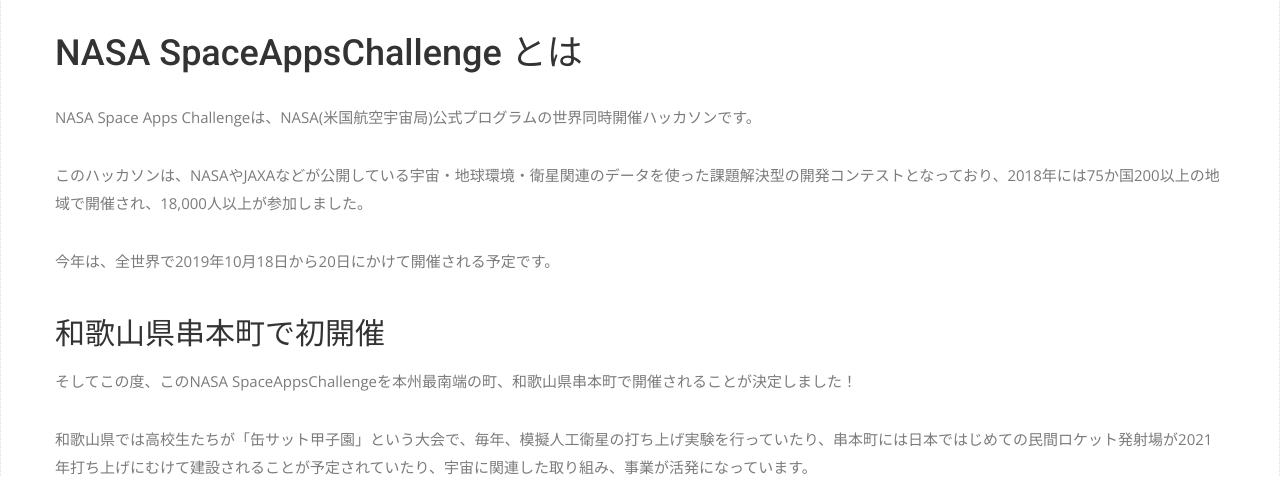
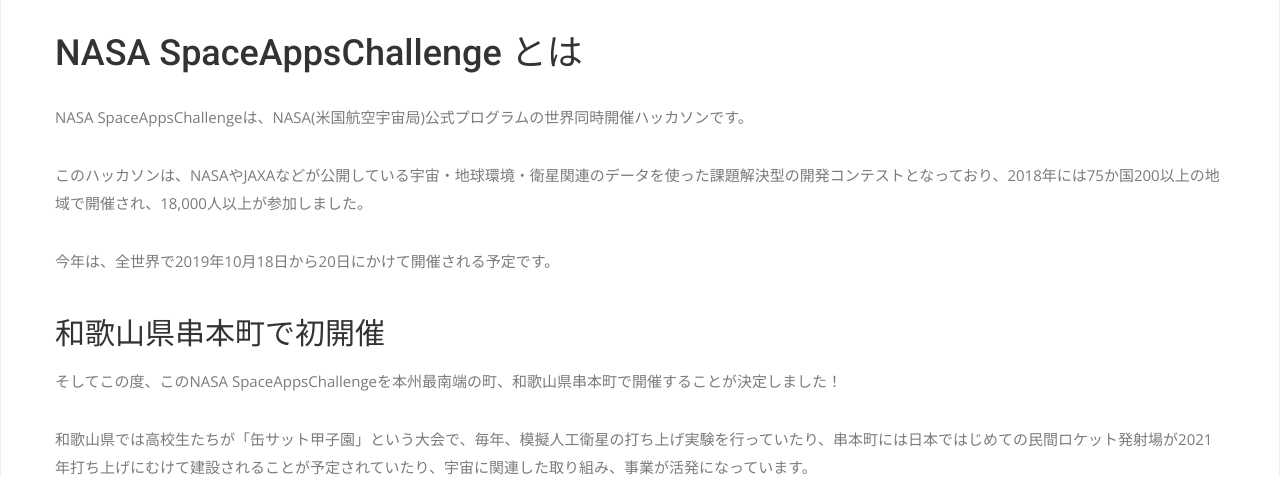
Before and after one commit to naogify/space-apps-kushimoto.github.io, a Jekyll site: the page built from _posts/2019-08-16-about-nsac.md, in a window 1280 px wide. Shown: the part 296-773 px from the top of the page. Built offline with Jekyll 4.4.1, drawn with Linux system fonts in a browser that asks for light colours; nearby versions of some CDN libraries; some web fonts are replaced.

Commit message:
記事の内容を修正

```diff
--- a/_posts/2019-08-16-about-nsac.md
+++ b/_posts/2019-08-16-about-nsac.md
@@ -7,7 +7,7 @@
 
 # NASA SpaceAppsChallenge とは
 
-NASA Space Apps Challengeは、NASA(米国航空宇宙局)公式プログラムの世界同時開催ハッカソンです。
+NASA SpaceAppsChallengeは、NASA(米国航空宇宙局)公式プログラムの世界同時開催ハッカソンです。
 
 このハッカソンは、NASAやJAXAなどが公開している宇宙・地球環境・衛星関連のデータを使った課題解決型の開発コンテストとなっており、2018年には75か国200以上の地域で開催され、18,000人以上が参加しました。
 
@@ -15,7 +15,7 @@
 
 ## 和歌山県串本町で初開催
 
-そしてこの度、このNASA SpaceAppsChallengeを本州最南端の町、和歌山県串本町で開催されることが決定しました！
+そしてこの度、このNASA SpaceAppsChallengeを本州最南端の町、和歌山県串本町で開催することが決定しました！
 
 和歌山県では高校生たちが「缶サット甲子園」という大会で、毎年、模擬人工衛星の打ち上げ実験を行っていたり、串本町には日本ではじめての民間ロケット発射場が2021年打ち上げにむけて建設されることが予定されていたり、宇宙に関連した取り組み、事業が活発になっています。
 
```
